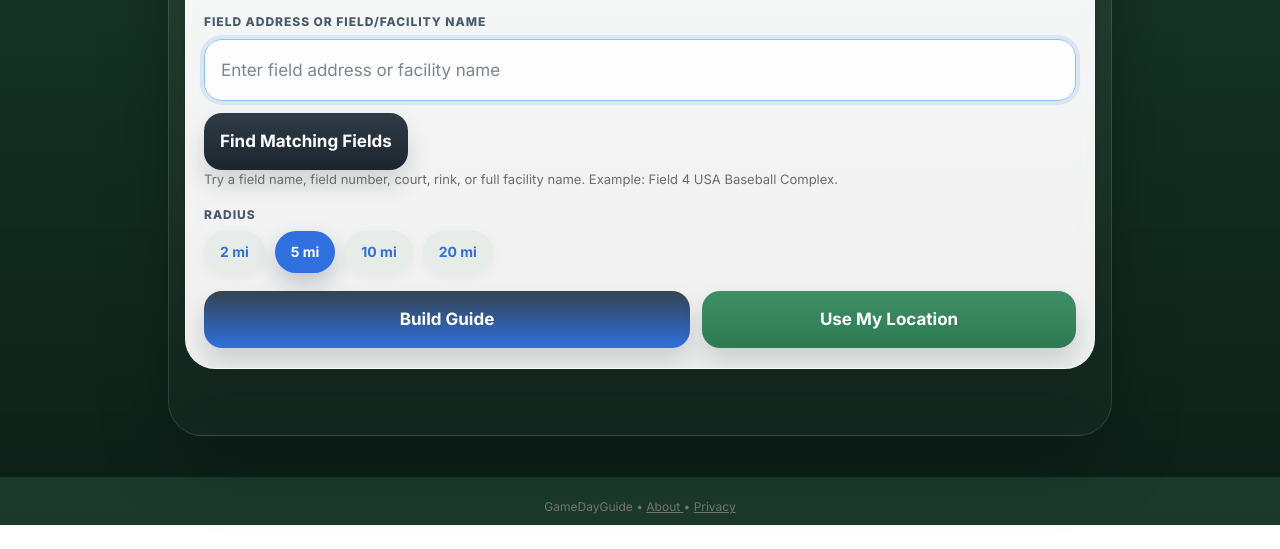
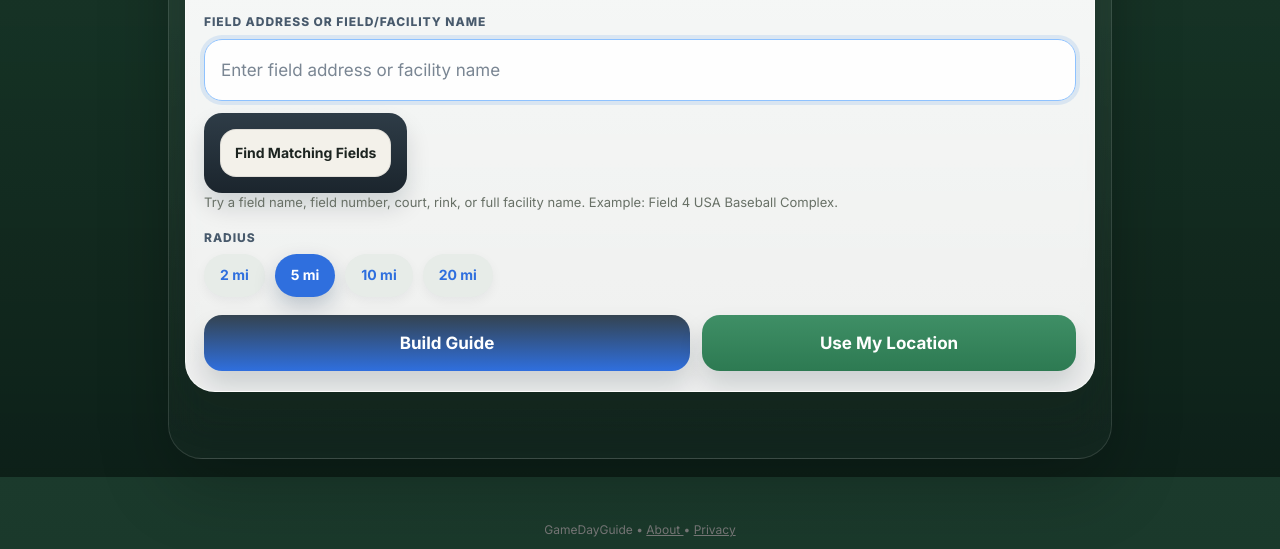
Before and after one commit to gdg-app/gamedayguide, a plain HTML site: page index.html in a window 1280 px wide. Shown: the part 323-872 px from the top of the page. Before the commit the page ends 848 px from the top, so only its background shows below. Drawn offline with Linux system fonts and the light colour scheme.

Commit message:
Update index.html

```diff
--- a/index.html
+++ b/index.html
@@ -1630,7 +1630,19 @@
         min-width: 280px;
       }
     }
-  </style>
+
+.secondary-btn {
+  background: #f3f1ea;
+  color: #1c2420;
+  border: 1px solid rgba(0,0,0,0.08);
+  box-shadow: none;
+}
+
+.secondary-btn:active {
+  transform: scale(0.98);
+}
+</style>
+
 </head>
 <body>
   <div class="app">
@@ -1673,7 +1685,7 @@
         </div>
         <label>Field Address or Field/Facility Name</label>
         <input id="address" placeholder="Enter field address or facility name" value="" />
-        <button type="button" class="action-btn match-btn" onclick="findMatchingFields()">Find Matching Fields</button>
+        <button type="button" class="action-btn match-btn" onclick="findMatchingFields()"><span class="secondary-btn">Find Matching Fields</span></button>
         <div id="fieldMatchResults" class="match-results"></div>
         <div class="helper-text">Try a field name, field number, court, rink, or full facility name. Example: Field 4 USA Baseball Complex.</div>
 
```
